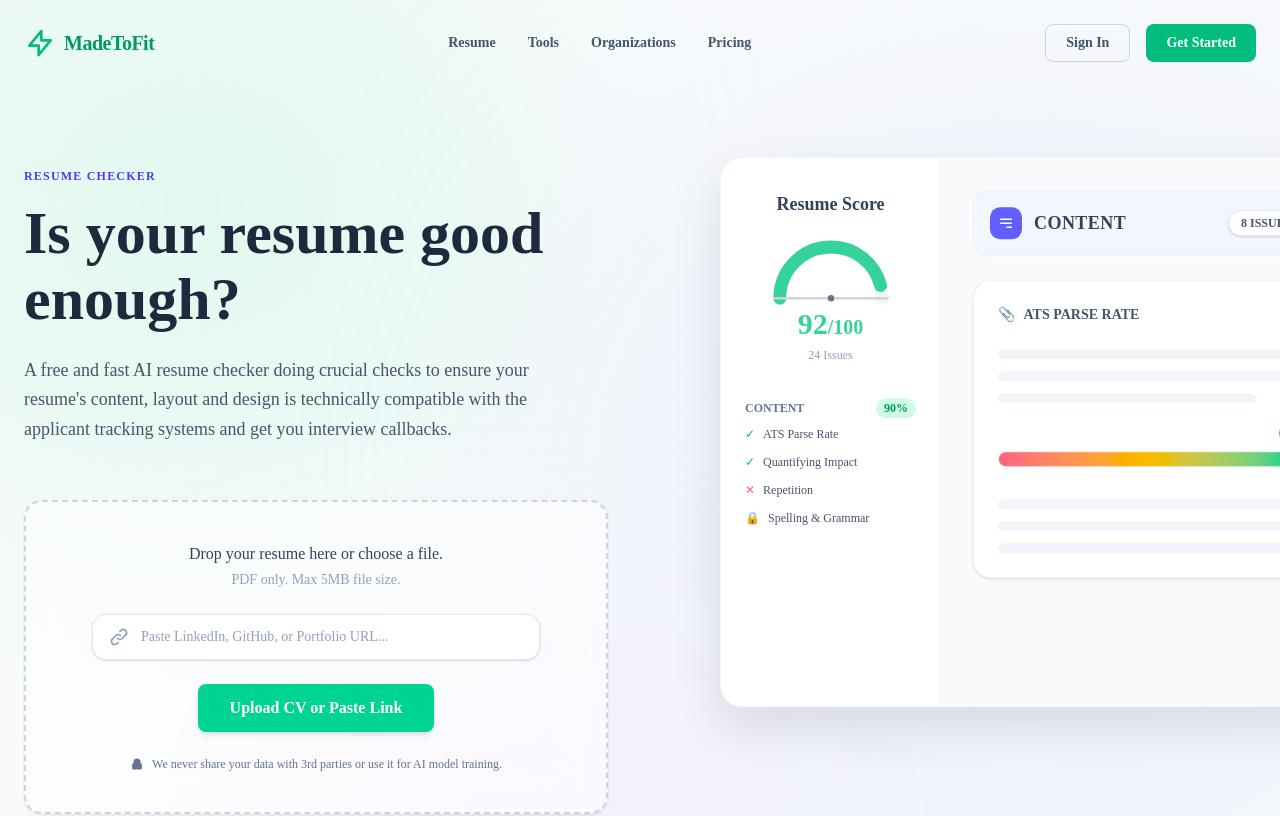
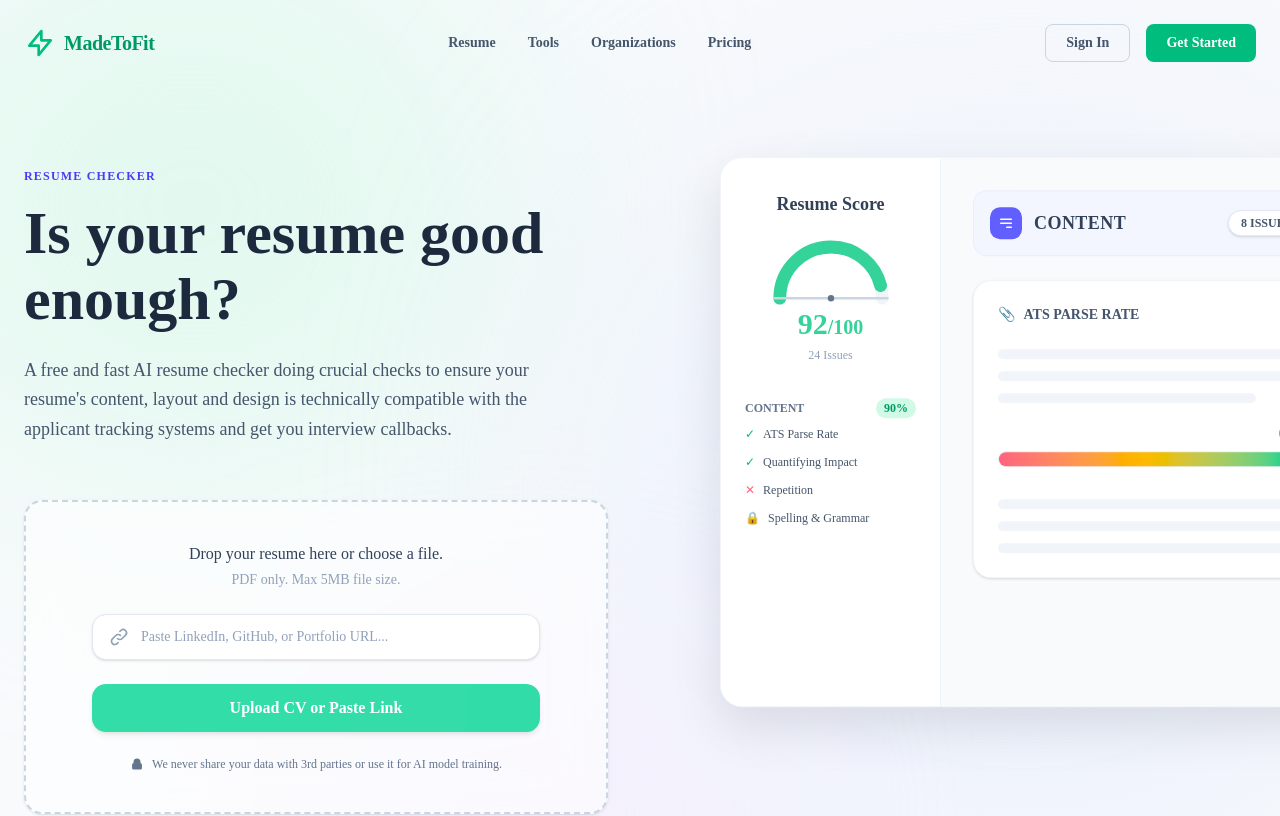
Before and after one commit to Sid09hart/cv-analyzer, a Next.js app in the folder frontend/: page / in a window 1280 px wide. Built offline with nearby package versions, Linux system fonts and the light colour scheme.

Commit message:
button  UI fix

```diff
--- a/frontend/src/components/features/CvUploadBox.jsx
+++ b/frontend/src/components/features/CvUploadBox.jsx
@@ -87,25 +87,36 @@ export default function CvUploadBox() {
 
    <button
           onClick={(e) => {
-            if (selectedFile) {
+            if (selectedFile || profileUrl.trim()) {
               e.preventDefault();
               handleAnalyze();
             }
           }}
-          disabled={isUploading}
-          className={`relative z-30 px-8 py-3 rounded-md font-bold text-white transition-all shadow-md hover:shadow-lg ${
-            selectedFile
-              ? "bg-emerald-500 hover:bg-emerald-600 cursor-pointer"
-              : "bg-emerald-400 pointer-events-none"
+          // Physically disables the button while uploading or if no data is provided
+          disabled={isUploading || (!selectedFile && !profileUrl.trim())}
+          className={`relative z-30 px-8 py-3 rounded-xl font-bold text-white transition-all shadow-md flex items-center justify-center gap-3 w-full max-w-md mx-auto ${
+            (selectedFile || profileUrl.trim()) && !isUploading
+              ? "bg-emerald-500 hover:bg-emerald-600 hover:shadow-lg cursor-pointer"
+              : "bg-emerald-400 opacity-80 cursor-not-allowed"
           }`}
         >
-          {isUploading
-            ? "Analyzing Profile..."
-            : (selectedFile || profileUrl)
-              ? "Analyze Profile"
-              : "Upload CV or Paste Link"}
+          {/* Render the rotating spinner ONLY when isUploading is true */}
+          {isUploading && (
+            <svg className="w-5 h-5 text-white animate-spin" fill="none" viewBox="0 0 24 24">
+              <circle className="opacity-25" cx="12" cy="12" r="10" stroke="currentColor" strokeWidth="4"></circle>
+              <path className="opacity-75" fill="currentColor" d="M4 12a8 8 0 018-8V0C5.373 0 0 5.373 0 12h4zm2 5.291A7.962 7.962 0 014 12H0c0 3.042 1.135 5.824 3 7.938l3-2.647z"></path>
+            </svg>
+          )}
 
-  </button>
+          {/* Button Text Logic */}
+          <span>
+            {isUploading
+              ? "Analyzing Profile..."
+              : (selectedFile || profileUrl.trim())
+                ? "Analyze Profile"
+                : "Upload CV or Paste Link"}
+          </span>
+        </button>
 
         {/* Privacy Lock */}
         <div className="mt-6 flex items-center gap-2 text-xs text-slate-500 font-medium">
```
